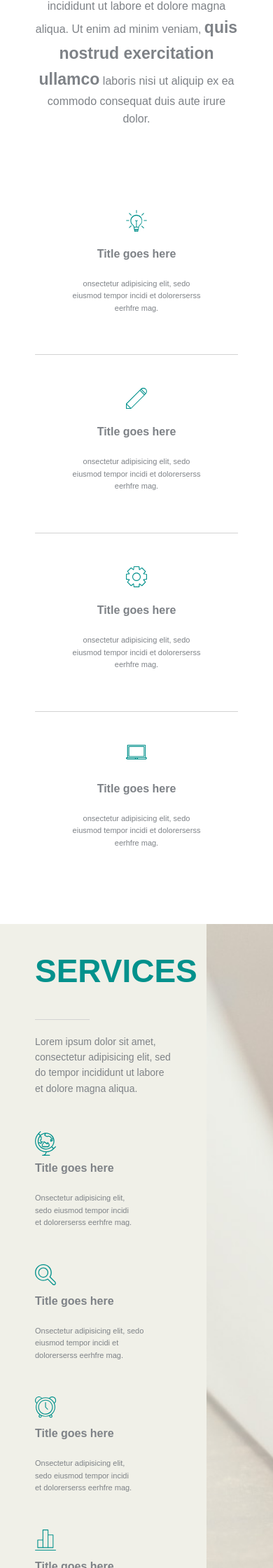
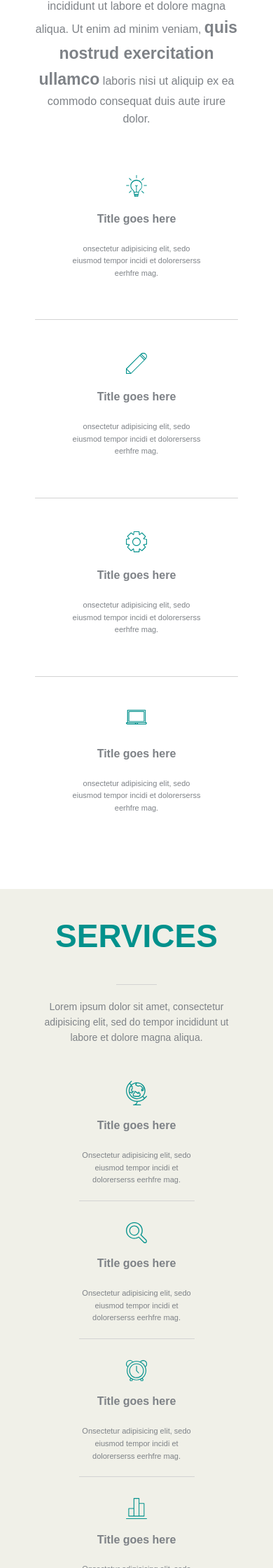
Before and after one commit to goronfreeman/goronfreeman.github.io-myfolio, a Jekyll site: the page built from index.html, in a window 390 px wide. Shown: the part 1019-3259 px from the top of the page at 70% size. Built offline with Jekyll 4.4.1, drawn with Linux system fonts in a browser that asks for light colours; nearby versions of some CDN libraries; Markdown is read by kramdown in place of the engine named in the settings.

Commit message:
make services responsive

```diff
--- a/assets/css/2-modules/about.sass
+++ b/assets/css/2-modules/about.sass
@@ -42,6 +42,7 @@
     .skill-lockup
       flex-wrap: wrap
       justify-content: center
+      padding-top: 0
 
       [class^="icon-"]
 
--- a/assets/css/main.css
+++ b/assets/css/main.css
@@ -958,7 +958,8 @@ header {
       -webkit-box-pack: center;
       -webkit-justify-content: center;
           -ms-flex-pack: center;
-              justify-content: center; }
+              justify-content: center;
+      padding-top: 0; }
       .about-wrap .skill-lockup [class^="icon-"]:not(:first-child) {
         border-left: 0;
         border-top: 1px solid lightgray; } }
@@ -1012,6 +1013,27 @@ header {
     width: 50%;
     background: url(../img/services-bg.jpg);
     background-size: cover; }
+  @media (max-width: 825px) {
+    .test .services-wrap {
+      width: 100%;
+      text-align: center; }
+      .test .services-wrap hr {
+        margin: 0 40%; }
+      .test .services-wrap .services-lockup {
+        -webkit-box-pack: center;
+        -webkit-justify-content: center;
+            -ms-flex-pack: center;
+                justify-content: center; }
+        .test .services-wrap .services-lockup [class^="icon-"] .icon {
+          display: inline-block; }
+        .test .services-wrap .services-lockup [class^="icon-"]:not(:first-child) {
+          border-top: 1px solid lightgray; }
+        .test .services-wrap .services-lockup [class^="icon-"]:nth-child(odd) {
+          margin-right: 0; }
+        .test .services-wrap .services-lockup p {
+          text-align: center; }
+    .test .image-wrap {
+      display: none; } }
 
 .work-wrap {
   text-align: center;
```
Also changed, not shown: assets/css/2-modules/services.sass (+27 -0 lines).
